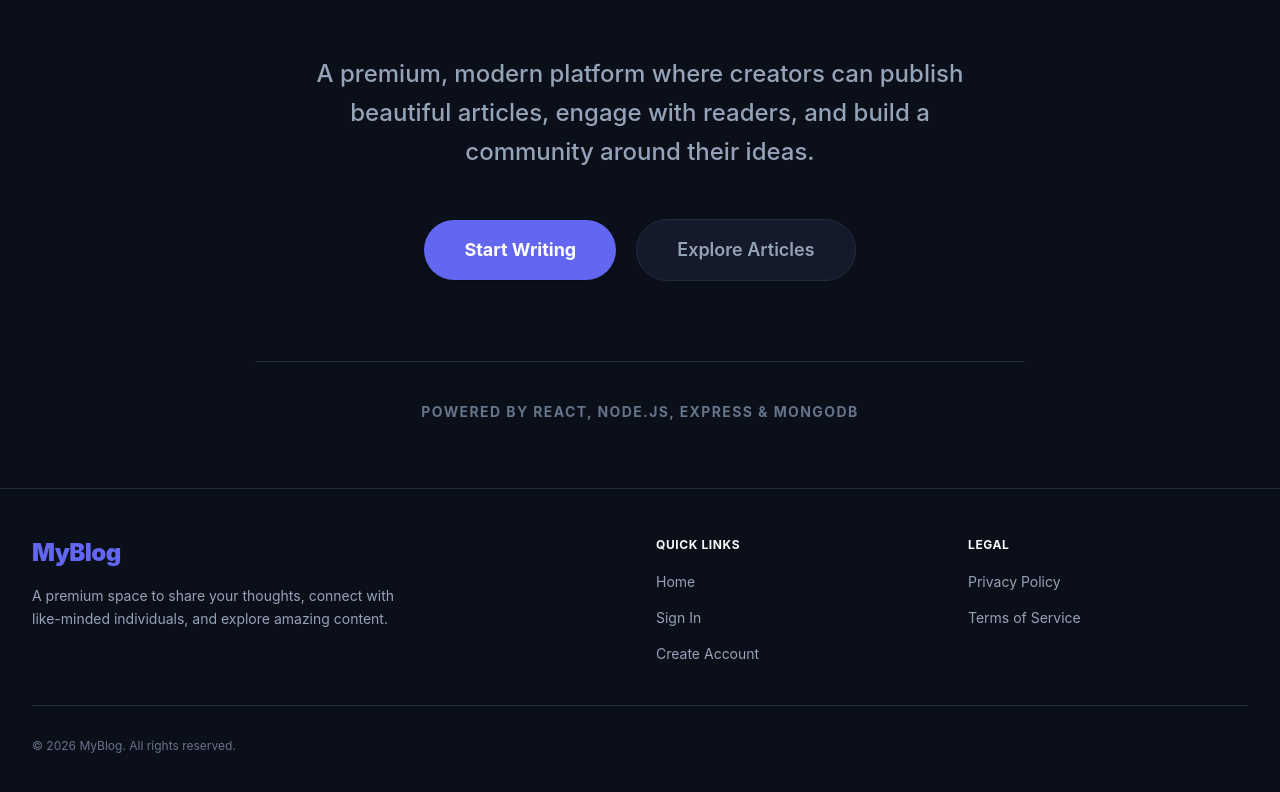
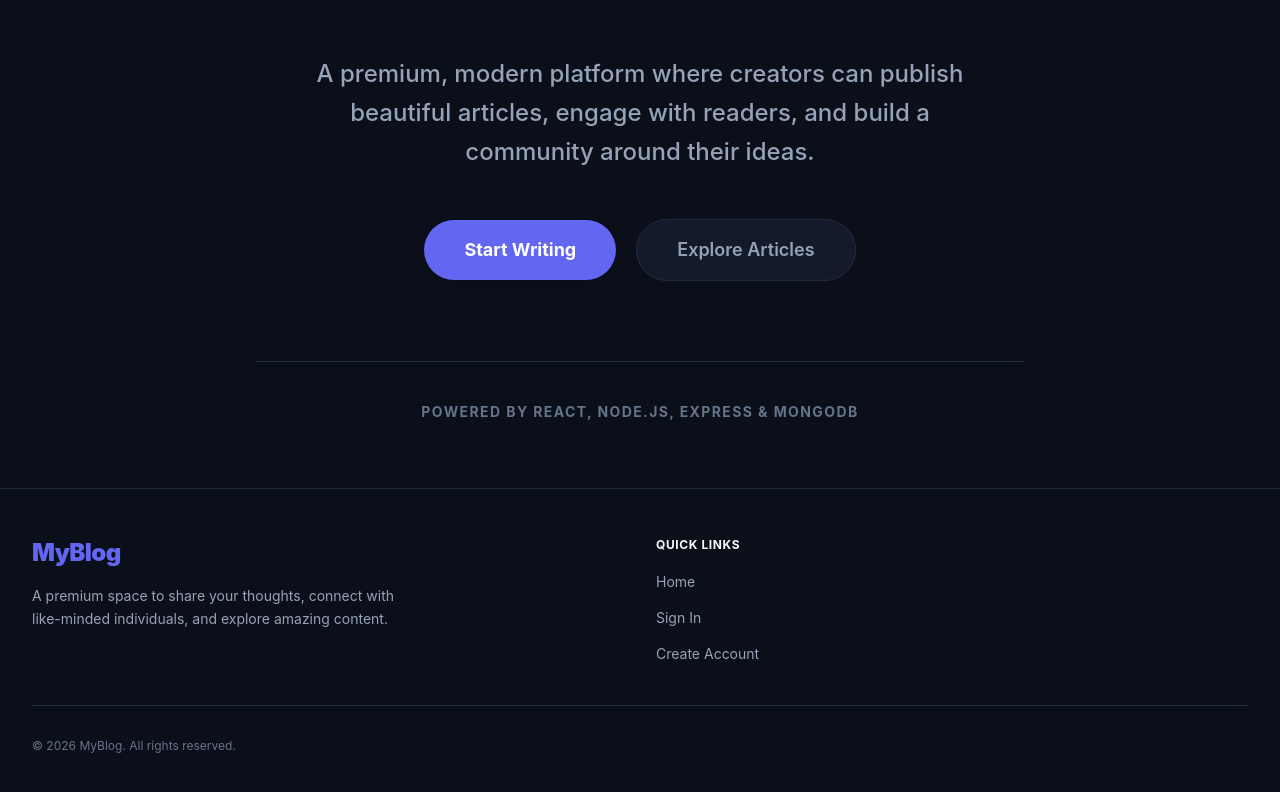
Before and after one commit to VYom128/ATP_24EG105D54, a React (Vite) app in the folder Week_7/BlogApp/Frontend-BlogApp/: page / in a window 1280 px wide. Shown: the part 382-1174 px from the top of the page. Built offline with nearby package versions, Linux system fonts and the light colour scheme; no server answers.

Commit message:
Modified the footer

```diff
--- a/Week_7/BlogApp/Frontend-BlogApp/src/components/Footer.jsx
+++ b/Week_7/BlogApp/Frontend-BlogApp/src/components/Footer.jsx
@@ -40,18 +40,6 @@ function Footer() {
             </ul>
           </div>
 
-          <div>
-            <h3
-              className="font-bold tracking-wider uppercase text-xs mb-4"
-              style={{ color: "var(--text-primary)" }}
-            >
-              Legal
-            </h3>
-            <ul className="space-y-3">
-              <li><a href="#" className="text-sm transition-colors hover:text-[var(--accent)]" style={{ color: "var(--text-secondary)" }}>Privacy Policy</a></li>
-              <li><a href="#" className="text-sm transition-colors hover:text-[var(--accent)]" style={{ color: "var(--text-secondary)" }}>Terms of Service</a></li>
-            </ul>
-          </div>
         </div>
 
         <div
```
